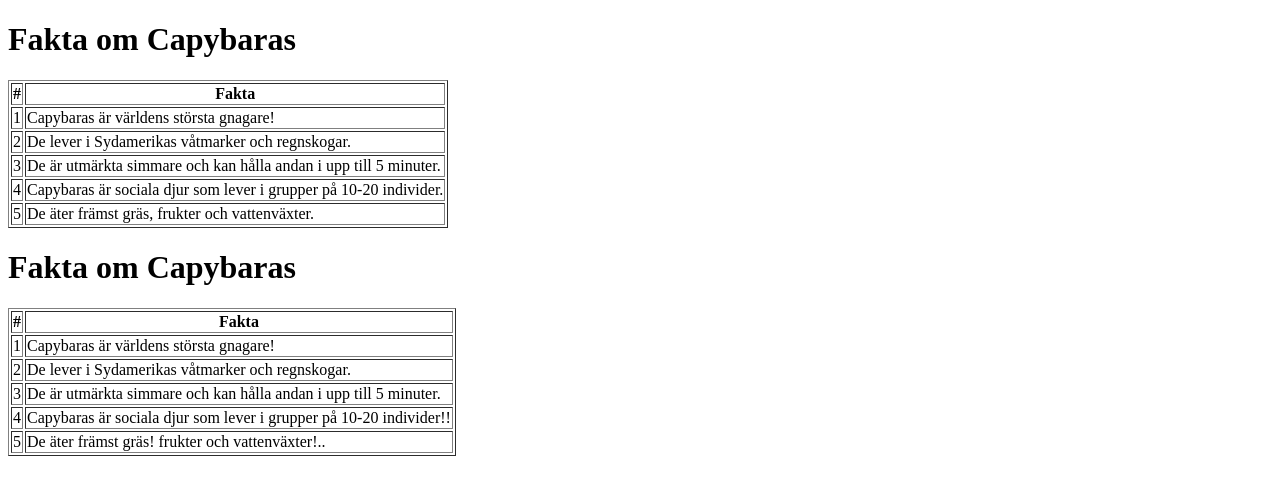
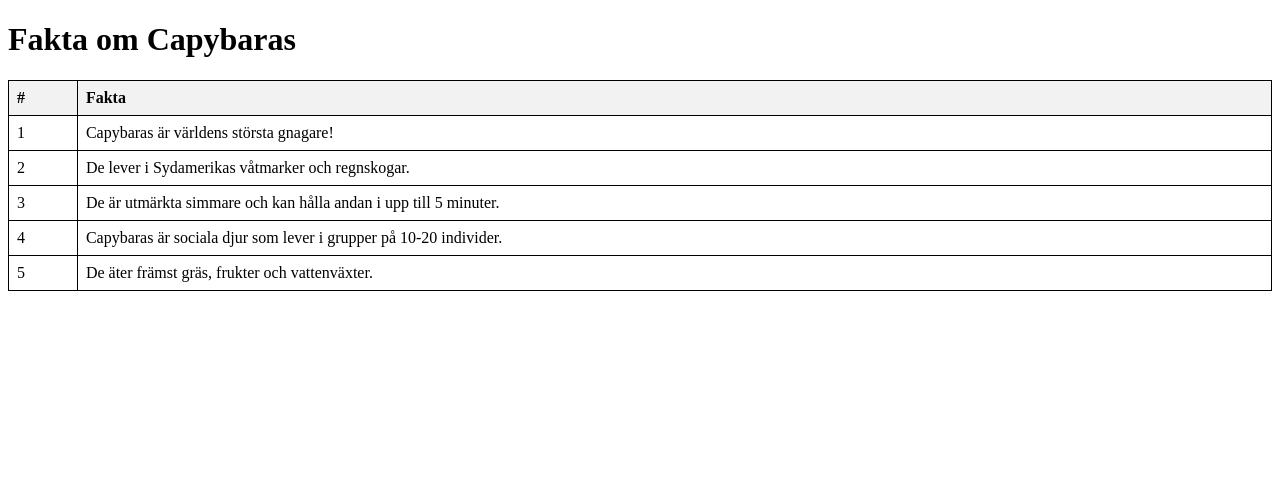
Before and after one commit to Mattegbg/Azure-inl-mning3, a website: page index.html in a window 1280 px wide. Drawn offline with Linux system fonts and the light colour scheme.

Commit message:
Update index.html

```diff
--- a/index.html
+++ b/index.html
@@ -4,10 +4,24 @@
     <meta charset="UTF-8">
     <meta name="viewport" content="width=device-width, initial-scale=1.0">
     <title>Capybara Fakta</title>
+    <style>
+        table {
+            border-collapse: collapse;
+            width: 100%;
+        }
+        th, td {
+            border: 1px solid #000;
+            padding: 8px;
+            text-align: left;
+        }
+        th {
+            background-color: #f2f2f2;
+        }
+    </style>
 </head>
 <body>
     <h1>Fakta om Capybaras</h1>
-    <table border="1">
+    <table>
         <thead>
             <tr>
                 <th>#</th>
@@ -38,44 +52,4 @@
         </tbody>
     </table>
 </body>
-</html><!DOCTYPE html>
-<html lang="sv">
-<head>
-    <meta charset="UTF-8">
-    <meta name="viewport" content="width=device-width, initial-scale=1.0">
-    <title>Capybara Fakta</title>
-</head>
-<body>
-    <h1>Fakta om Capybaras</h1>
-    <table border="1">
-        <thead>
-            <tr>
-                <th>#</th>
-                <th>Fakta</th>
-            </tr>
-        </thead>
-        <tbody>
-            <tr>
-                <td>1</td>
-                <td>Capybaras är världens största gnagare!</td>
-            </tr>
-            <tr>
-                <td>2</td>
-                <td>De lever i Sydamerikas våtmarker och regnskogar.</td>
-            </tr>
-            <tr>
-                <td>3</td>
-                <td>De är utmärkta simmare och kan hålla andan i upp till 5 minuter.</td>
-            </tr>
-            <tr>
-                <td>4</td>
-                <td>Capybaras är sociala djur som lever i grupper på 10-20 individer!!</td>
-            </tr>
-            <tr>
-                <td>5</td>
-                <td>De äter främst gräs! frukter och vattenväxter!..</td>
-            </tr>
-        </tbody>
-    </table>
-</body>
 </html>
```
